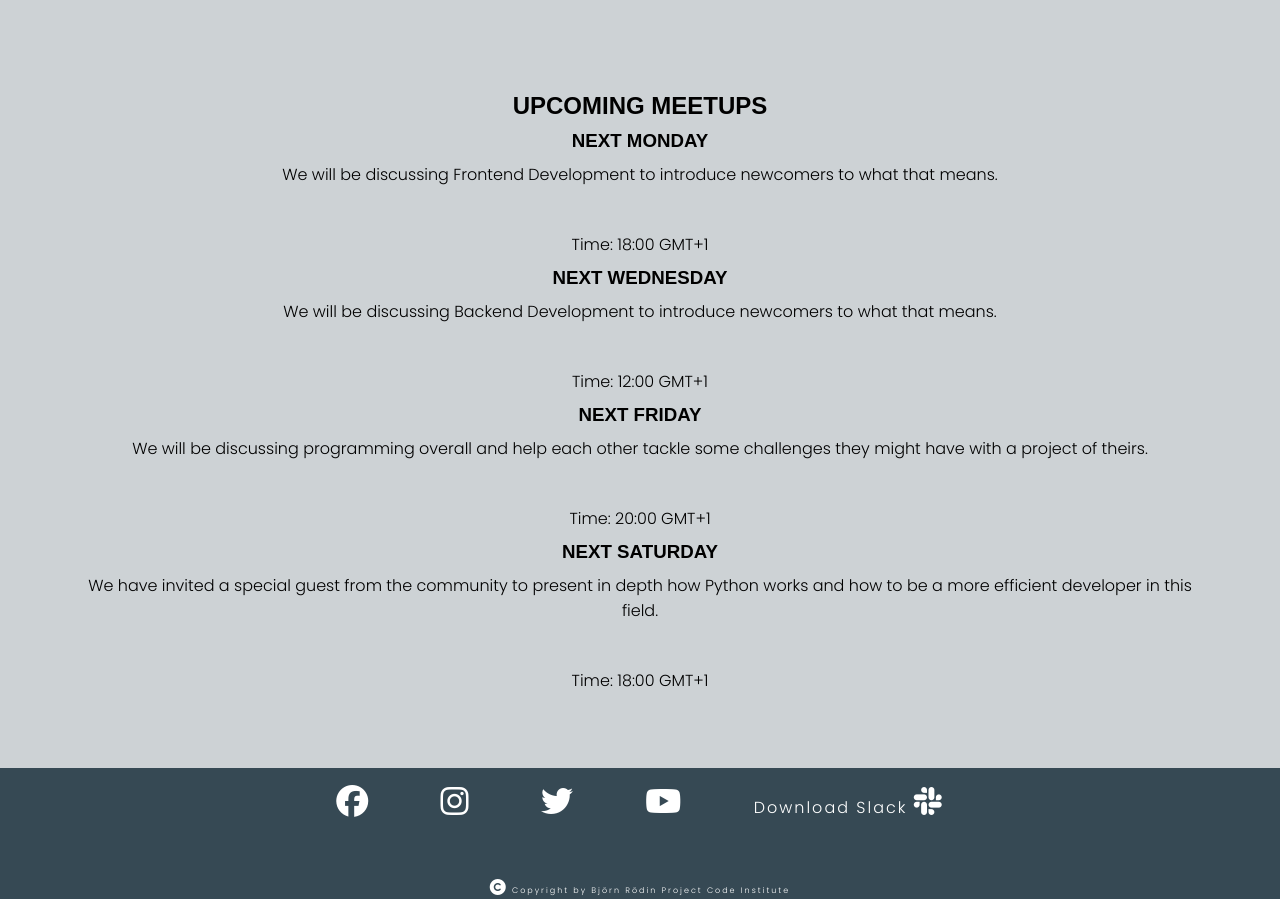
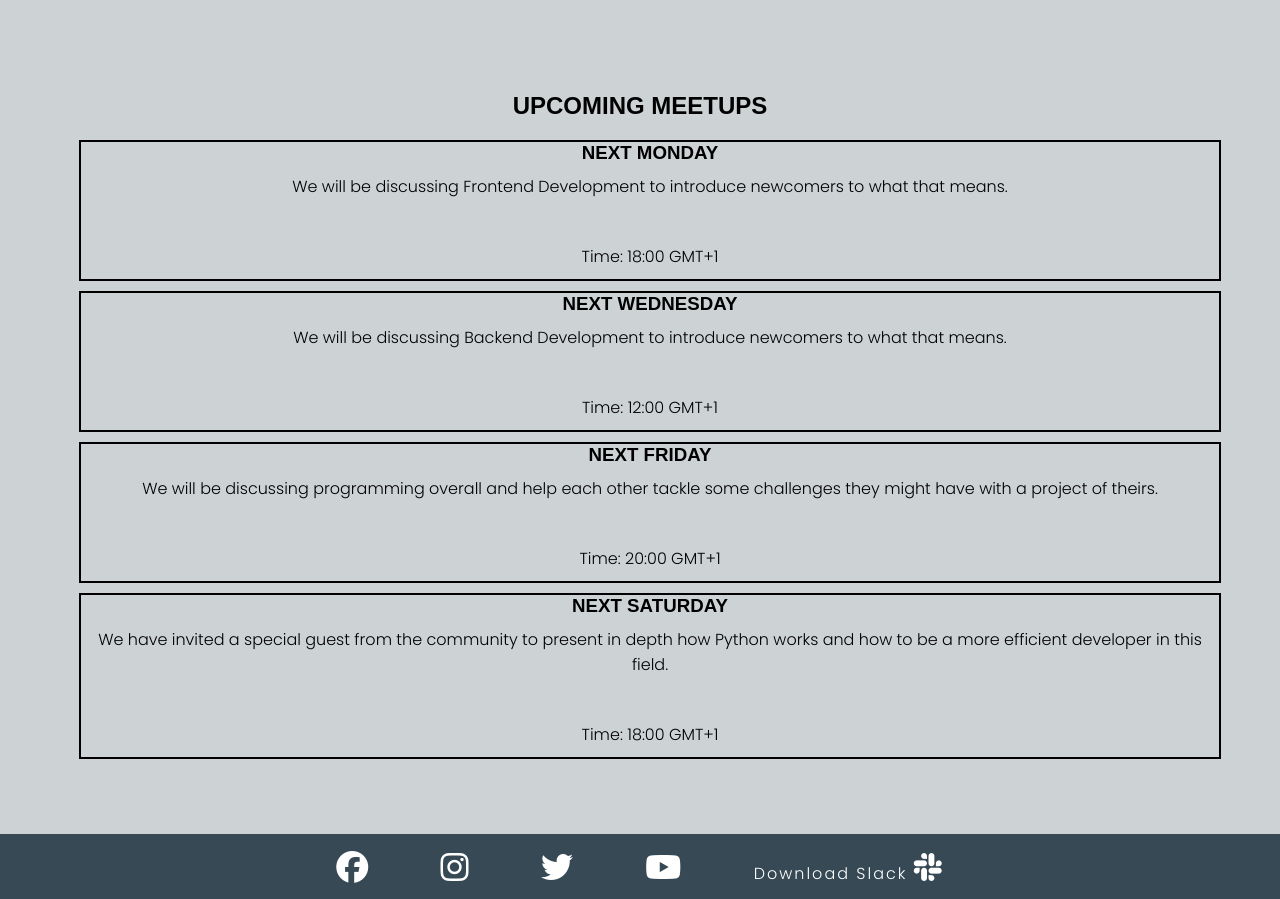
Before and after one commit to BjornRodin/newtotech, a plain HTML site: page index.html in a window 1280 px wide. Shown: the part 1620-2519 px from the top of the page. Drawn offline with Linux system fonts and the light colour scheme; a web font is replaced by a local one.

Commit message:
Add border boxes to upcoming meetups section

```diff
--- a/assets/css/style.css
+++ b/assets/css/style.css
@@ -163,9 +163,12 @@ header div {
 
 /* Start of upcoming meetups */
 
-.upcoming-meetups div {
-    width: 25%;
-    display: inline;
+#border-box  div {
+    box-sizing: border-box;
+    width: 100%;
+    height: fit-content;
+    border: 2px solid #000;
+    margin: 10px;
 }
 
 /* End of upcoming meetups */
--- a/index.html
+++ b/index.html
@@ -98,7 +98,7 @@
 
     <section class="section-center-align">
         <h2>Upcoming Meetups</h2>
-        <div class="upcoming-meetups">
+        <div id="border-box">
             <div>
                 <h3>Next Monday</h3>
                 <p>We will be discussing Frontend Development to introduce newcomers to what that means.</p>
```
